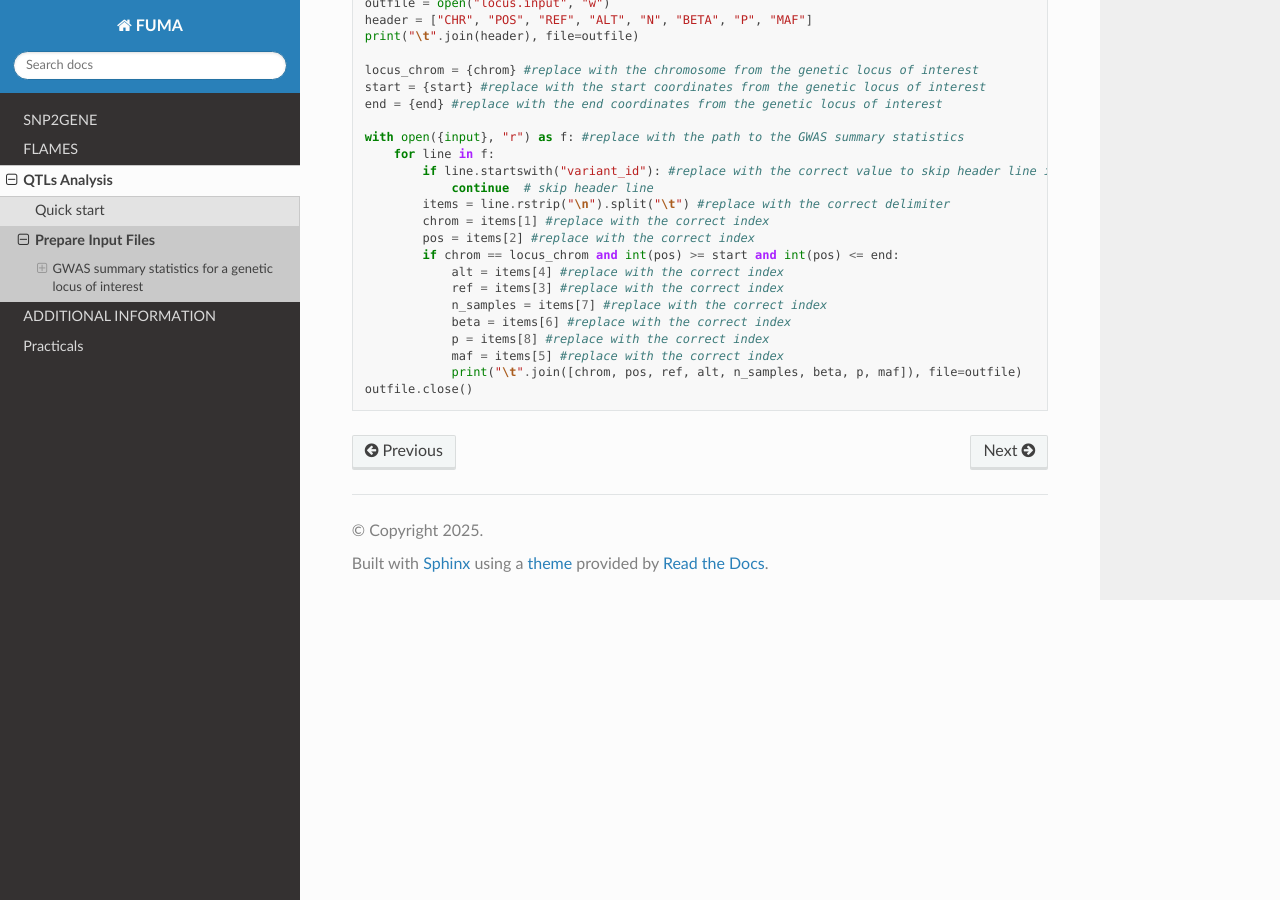
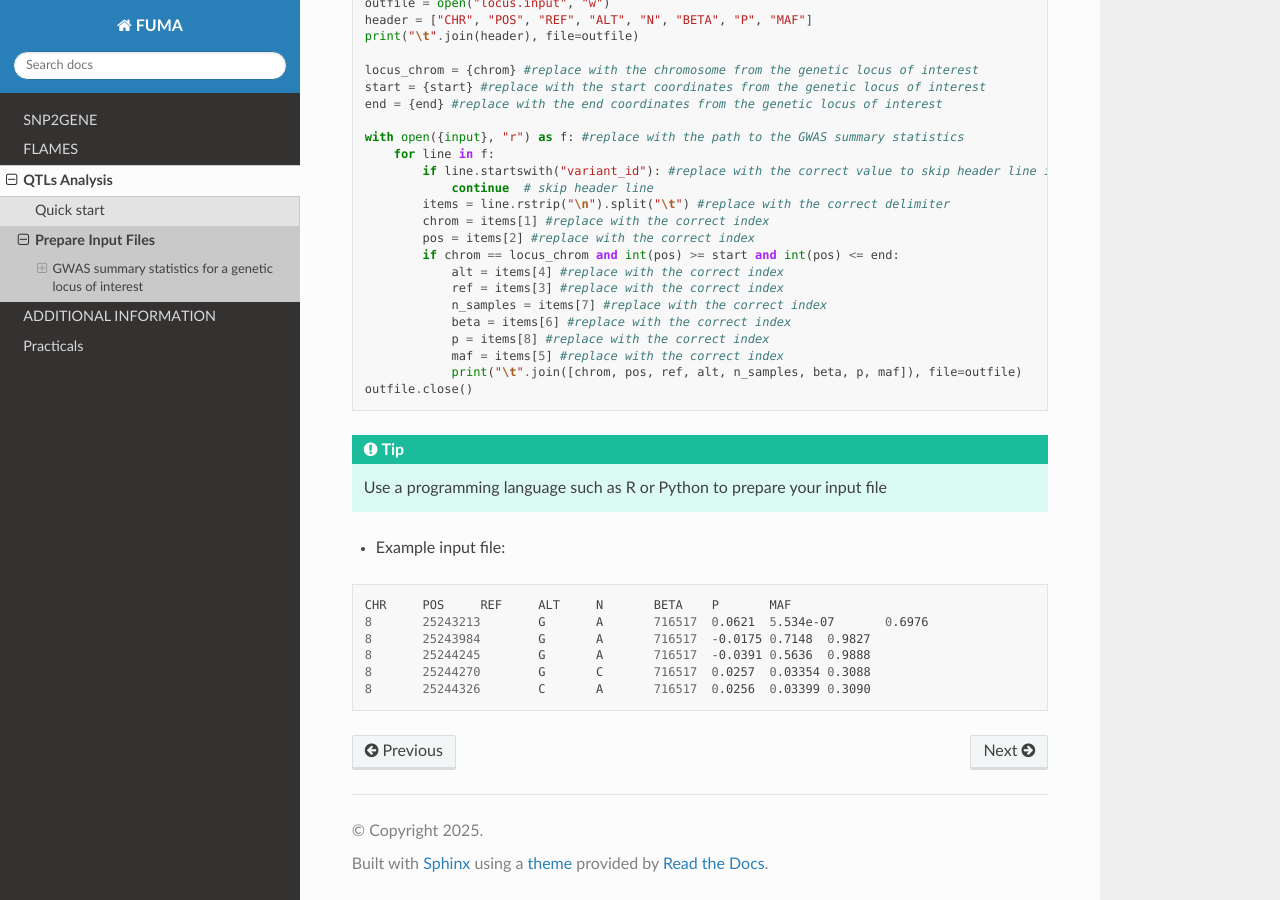
Before and after one commit to tanyaphung/fuma_docs, a Sphinx documentation site: the page built from docs/source/qtl/prepare_input_files.rst, in a window 1280 px wide and 900 px high, scrolled down 644 px. Built offline with Sphinx 7.4.7 and the Read the Docs theme 3.1.0, drawn with Linux system fonts in a browser that asks for light colours.

Commit message:
add example file format for qtls analysis

```diff
--- a/docs/source/qtl/prepare_input_files.rst
+++ b/docs/source/qtl/prepare_input_files.rst
@@ -45,3 +45,17 @@ Overview
                 maf = items[5] #replace with the correct index
                 print("\t".join([chrom, pos, ref, alt, n_samples, beta, p, maf]), file=outfile)
     outfile.close()
+
+.. tip::
+    Use a programming language such as R or Python to prepare your input file
+
+- Example input file:
+
+.. code-block:: bash
+
+    CHR     POS     REF     ALT     N       BETA    P       MAF
+    8       25243213        G       A       716517  0.0621  5.534e-07       0.6976
+    8       25243984        G       A       716517  -0.0175 0.7148  0.9827
+    8       25244245        G       A       716517  -0.0391 0.5636  0.9888
+    8       25244270        G       C       716517  0.0257  0.03354 0.3088
+    8       25244326        C       A       716517  0.0256  0.03399 0.3090
```
